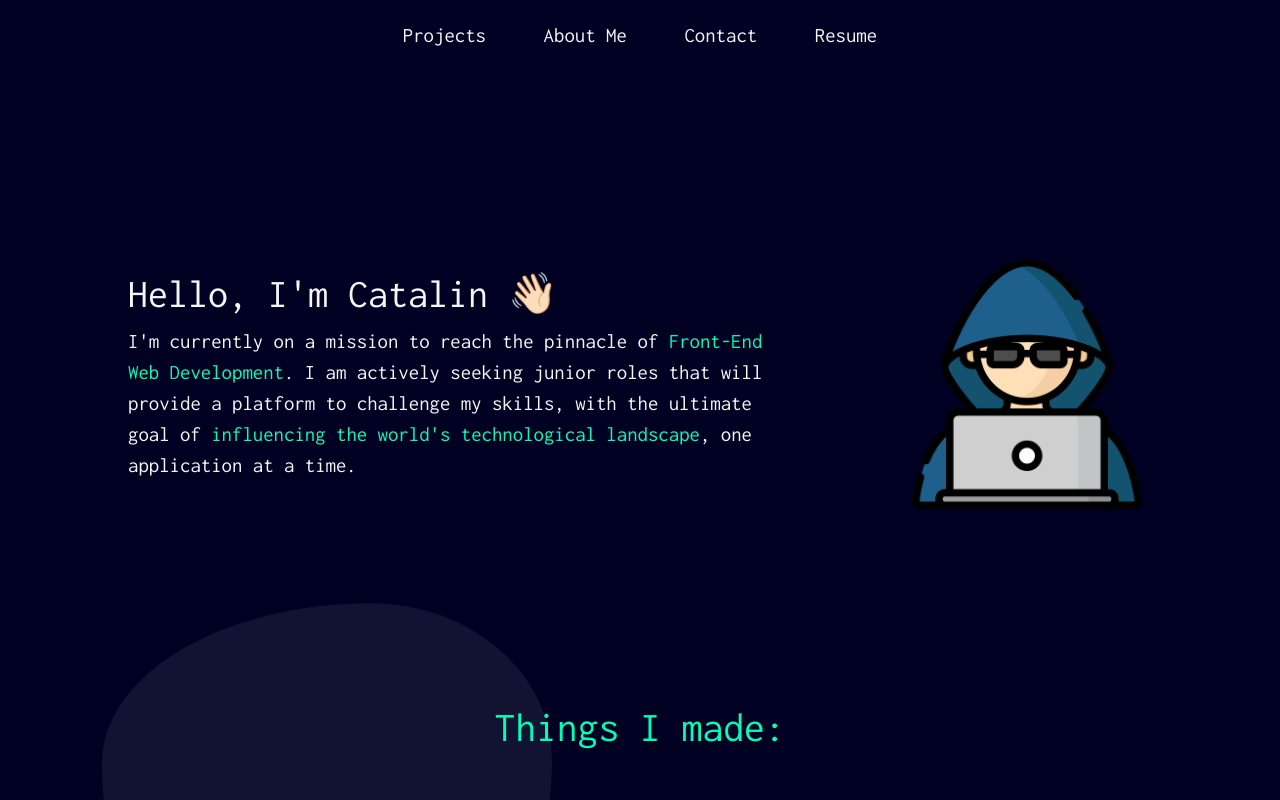
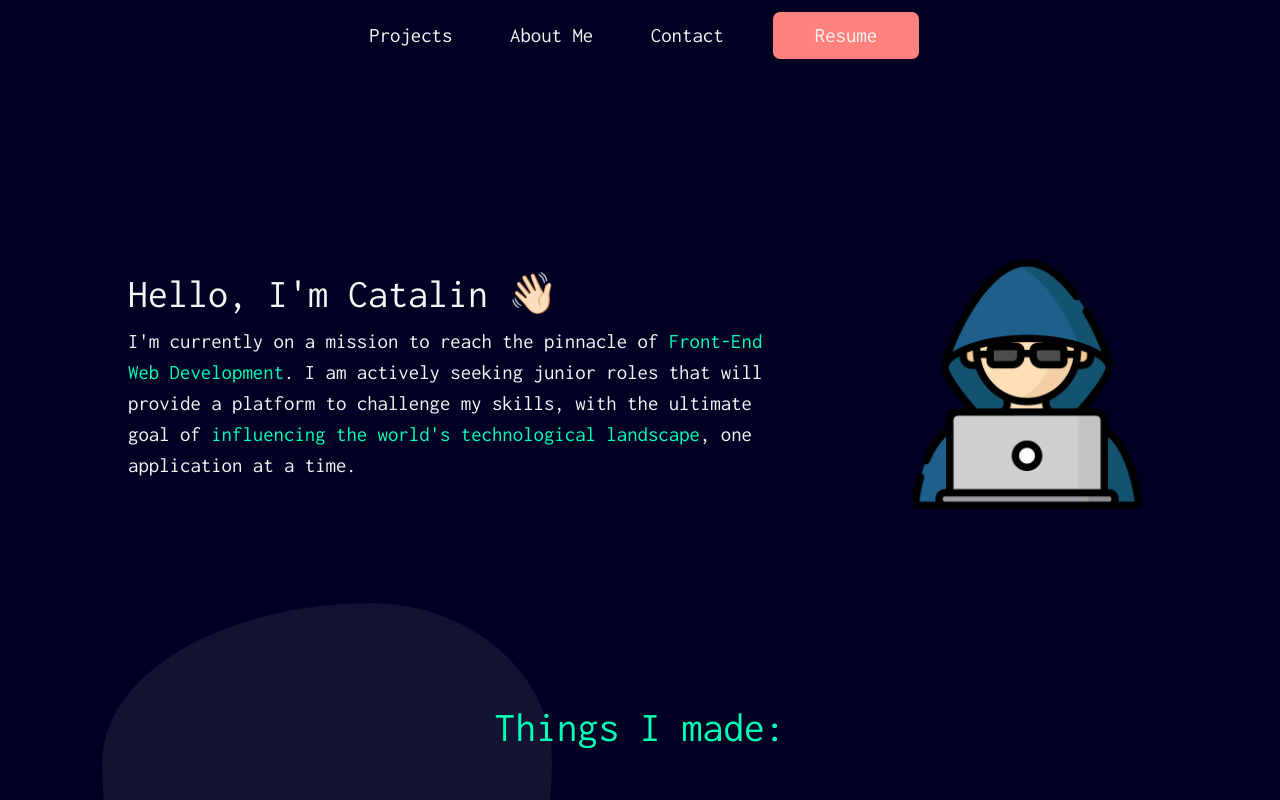
Before and after one commit to Elyticus/Portfolio, a React (Vite) app: page / in a window 1280 px wide. Shown: the top 800 px of the page. Built offline with nearby package versions, Linux system fonts and the light colour scheme.

Commit message:
resume style + fix navbar

```diff
--- a/src/components/Nabvar.jsx
+++ b/src/components/Nabvar.jsx
@@ -17,6 +17,14 @@ export default function Navbar() {
   const navbarClassName = `navbar navbar-expand-lg ${
     isSticky ? "sticky" : ""
   } ${isNavbarClicked ? "navbar-clicked" : ""}`;
+
+  // Function to toggle scrollbar
+  function toggleScrollbar() {
+    document.body.style.overflow = isNavbarClicked ? "hidden" : "auto";
+  }
+
+  // Call the function to toggle scrollbar
+  toggleScrollbar();
 
   const handleNavLinkClick = (selector) => {
     const section = document.querySelector(selector);
@@ -69,7 +77,7 @@ export default function Navbar() {
             </a>
             <a
               onClick={() => handleNavLinkClick(".footer")}
-              className="nav-link"
+              className="nav-link resume"
               // eslint-disable-next-line react/prop-types
               href="https://drive.google.com/file/d/1dWzYDpbiIXD_lwSstTIrPAfyQR1gDXOi/view?usp=sharing"
               target="_blank"
--- a/src/index.css
+++ b/src/index.css
@@ -315,16 +315,23 @@ body {
   padding: 1em;
 }
 
-/* CSS file */
-body {
-  scrollbar-width: none; /* Firefox */
+.resume {
+  background-color: #ff827e !important;
+  padding-inline: 2em !important;
+  border-radius: 7px;
 }
 
-body::-webkit-scrollbar {
-  display: none; /* Hide scrollbar for Chrome, Safari, and Edge */
+.resume:hover {
+  color: #000022 !important;
 }
 
-/* Define other styles as needed */
+body {
+  overflow: auto; /* Default overflow */
+}
+
+body.navbar-clicked {
+  overflow: hidden; /* Hide scrollbar when navbar-clicked is present */
+}
 
 @media all and (max-width: 992px) {
   .navbar-nav {
```
